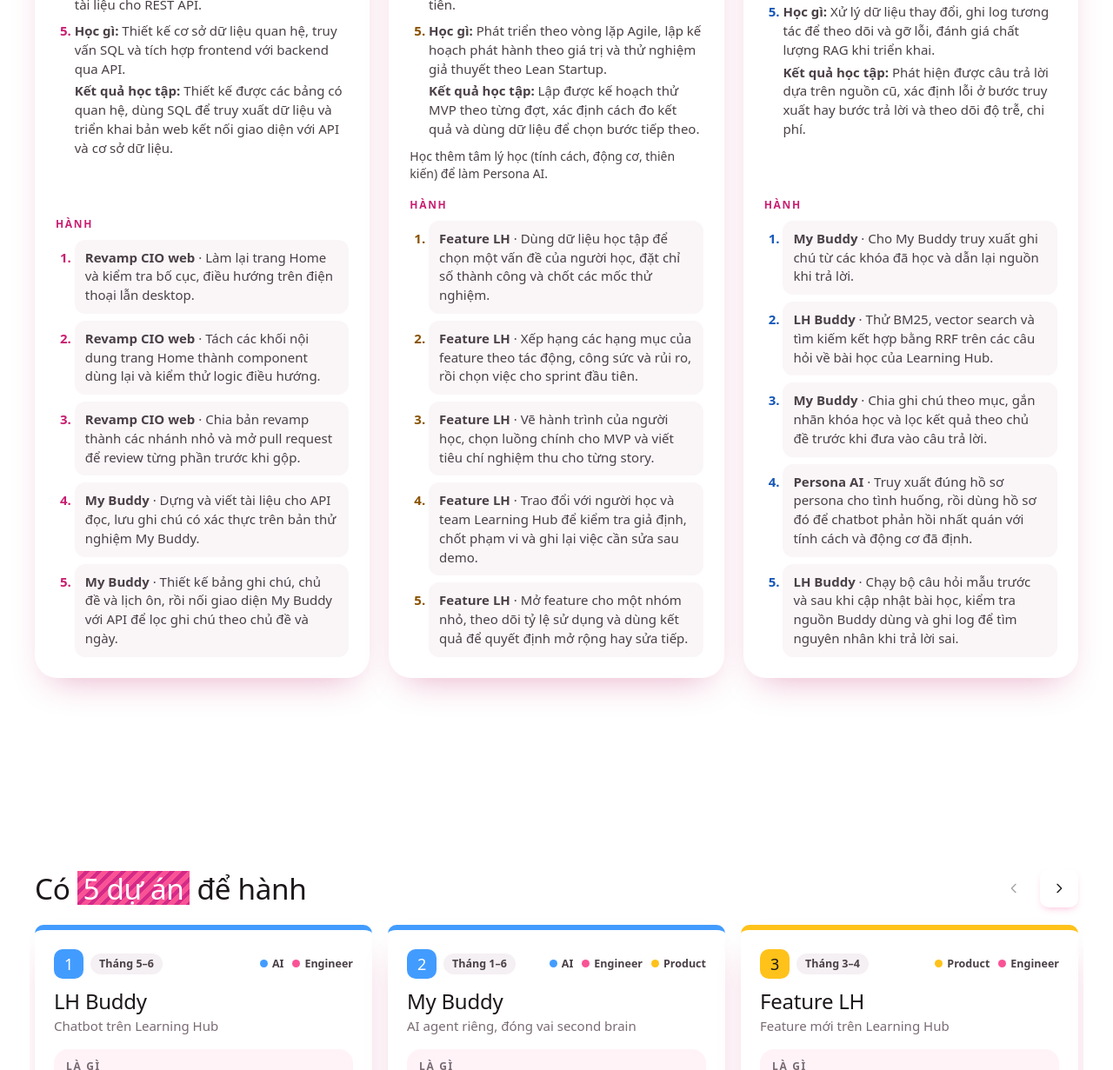
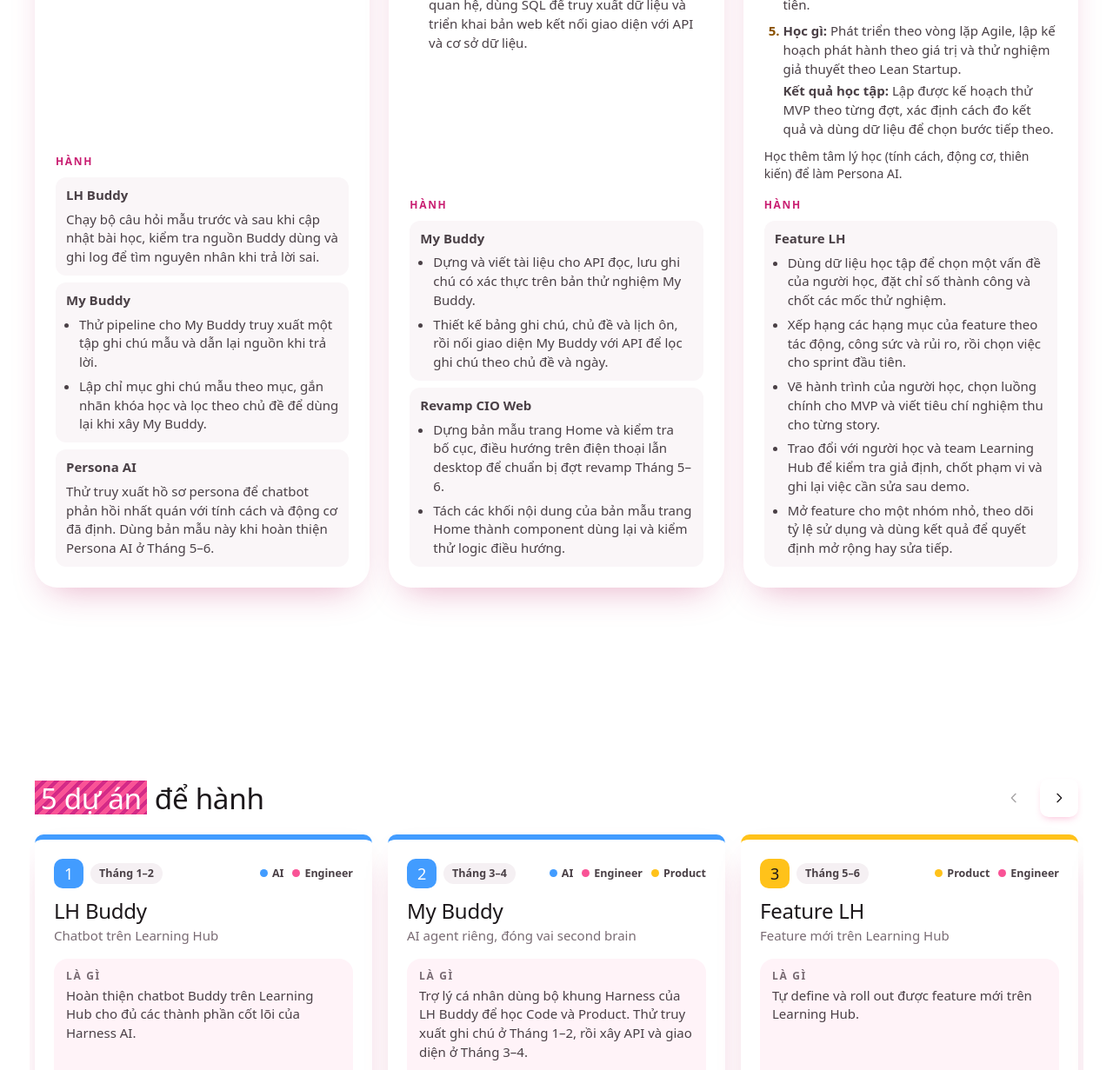
Before and after one commit to kenbonbi-sys/Ken-s-IDP, a plain HTML site: page index.html in a window 1280 px wide. Shown: the part 1102-2333 px from the top of the page at 87% size. Drawn offline with Linux system fonts and the light colour scheme; a web font is replaced by a local one.

Commit message:
Reorder IDP checkpoints and group applications by project

```diff
--- a/index.html
+++ b/index.html
@@ -23,7 +23,7 @@
   --ms-bg:repeating-linear-gradient(135deg,#F95396 0 .17em,#D42A87 .17em .3em);
   --ink:#1C171A; --ink-2:#4A4046; --ink-3:#796B73;
   --ok:#12B76A; --ok-soft:#DCFCE7;
-  /* Product Engineer = Engineer (nặng nhất) · Product · AI */
+  /* Màu cho AI, Engineering và Product */
   --eng:#F95396; --prod:#FFC21A; --ai:#429CFF;
   --eng-d:#D42A87; --prod-d:#F2B200; --ai-d:#1B6FE0;
   --eng-t:#C91F72; --prod-t:#8A5200; --ai-t:#1657B8;
@@ -225,15 +225,15 @@ code{font-family:ui-monospace,"Cascadia Code",Consolas,monospace;font-size:.88em
 .pr-h,.pr{display:grid;grid-template-columns:minmax(0,1fr) 36px minmax(0,1fr);gap:10px}
 .pr-h{margin-bottom:-2px}
 .pr-h .lbl:last-child{grid-column:3}
+.pr-lessons{display:grid;gap:8px}
 .pr-l,.pr-r{display:flex;min-width:0;padding:14px 16px;border-radius:16px;line-height:1.45}
 .pr-l{gap:10px;background:#FAF6F8}
 .pr-l .gdot{margin-top:5px;border-color:#FAF6F8}
-.pr-x{display:flex;flex-direction:column;gap:2px;min-width:0}
 .pr-d{font-size:15.5px;color:var(--ink)}
 .pr-k{display:none}
-.pr-a{display:grid;place-items:center;color:var(--pink)}
+.pr-a{display:grid;align-self:start;place-items:center;height:48px;color:var(--pink)}
 .pr-a .ic{width:22px;height:22px}
-.pr-r{flex-direction:column;gap:2px;border:1.5px dashed #F7C6DA;background:#fff;text-align:left;cursor:pointer;transition:transform .3s var(--out),background-color .2s ease}
+.pr-r{align-self:start;flex-direction:column;gap:6px;border:1.5px dashed #F7C6DA;background:#fff;text-align:left;cursor:pointer;transition:transform .3s var(--out),background-color .2s ease}
 .pr-r:hover{transform:translateX(4px);background:var(--pink-50)}
 .pr-r b{font-size:13.5px;font-weight:800;color:var(--pink-text)}
 .card-d a{color:var(--pink-text);text-underline-offset:3px}
@@ -243,8 +243,12 @@ code{font-family:ui-monospace,"Cascadia Code",Consolas,monospace;font-size:.88em
 .col li::before{content:"";position:absolute;left:2px;top:9px;width:7px;height:7px;border-radius:2px;background:var(--pink);transform:rotate(45deg)}
 .col-p li::before{background:transparent;border:2px solid var(--pink)}
 .side{display:flex;flex-direction:column;gap:10px;margin-bottom:24px}
-.side-b{display:flex;align-items:flex-start;gap:10px;width:100%;padding:10px 12px;border:0;border-radius:12px;background:#FAF6F8;font-size:15px;line-height:1.45;color:var(--ink-2);text-align:left;cursor:pointer;transition:background-color .2s ease,transform .3s var(--out)}
+.pl-apps{display:grid;gap:8px}
+.side-b{display:flex;flex-direction:column;gap:6px;width:100%;padding:10px 12px;border:0;border-radius:12px;background:#FAF6F8;font-size:15px;line-height:1.45;color:var(--ink-2);text-align:left;cursor:pointer;transition:background-color .2s ease,transform .3s var(--out)}
 .side-b:hover{background:var(--pink-50);transform:translateX(4px)}
+.app-items{display:grid;gap:6px;width:100%}
+.app-item{display:list-item;list-style:disc;margin-left:1em}
+.app-item:only-child{display:block;margin-left:0}
 
 .card-nav{display:flex;align-items:center;justify-content:space-between;gap:12px;margin-top:32px;padding-top:22px;border-top:1.5px dashed #F7C6DA}
 .dots{display:flex;gap:6px}
@@ -449,7 +453,40 @@ code{font-family:ui-monospace,"Cascadia Code",Consolas,monospace;font-size:.88em
   /* ================= DỮ LIỆU ================= */
   // Mỗi kỹ năng có một ứng dụng cụ thể, dùng chung cho card và checkpoint.
   var PILLARS = [
-    { k: "eng", n: 1, name: "Engineer", checkpoint: "Engineering", period: "Tháng 1–2",
+    { k: "ai", n: 1, name: "AI", checkpoint: "AI", period: "Tháng 1–2",
+      cert: {
+        name: "Retrieval Augmented Generation (RAG)",
+        meta: "DeepLearning.AI · 5 mô-đun",
+        url: "https://www.deeplearning.ai/courses/retrieval-augmented-generation"
+      },
+      outcomes: [
+        {
+          topics: "Kiến trúc RAG với kho tri thức, hàm truy xuất và hàm bổ sung ngữ cảnh vào prompt trước khi gửi cho LLM.",
+          learn: "Dựng được pipeline RAG đầu tiên, từ câu hỏi đến bước truy xuất tài liệu và tạo câu trả lời dựa trên tài liệu đó.",
+          project: "p2",
+          apply: "Thử pipeline cho My Buddy truy xuất một tập ghi chú mẫu và dẫn lại nguồn khi trả lời."
+        },
+        {
+          topics: "Chia tài liệu thành đoạn, tạo embedding, lập chỉ mục và tìm kiếm trong cơ sở dữ liệu vector Weaviate.",
+          learn: "Xây được chỉ mục vector từ một tập tài liệu và truy xuất được các đoạn liên quan khi kho dữ liệu lớn lên.",
+          project: "p2",
+          apply: "Lập chỉ mục ghi chú mẫu theo mục, gắn nhãn khóa học và lọc theo chủ đề để dùng lại khi xây My Buddy."
+        },
+        {
+          topics: "Dựng chatbot theo một lĩnh vực cụ thể, thiết kế prompt từ dữ liệu riêng và thử LLM nguồn mở do Together AI cung cấp.",
+          learn: "Dựng được chatbot dùng kho dữ liệu riêng để trả lời câu hỏi thường gặp và đưa ra gợi ý có căn cứ.",
+          project: "p5",
+          apply: "Thử truy xuất hồ sơ persona để chatbot phản hồi nhất quán với tính cách và động cơ đã định. Dùng bản mẫu này khi hoàn thiện Persona AI ở Tháng 5–6."
+        },
+        {
+          topics: "Xử lý dữ liệu thay đổi, ghi log tương tác để theo dõi và gỡ lỗi, đánh giá chất lượng RAG khi triển khai.",
+          learn: "Phát hiện được câu trả lời dựa trên nguồn cũ, xác định lỗi ở bước truy xuất hay bước trả lời và theo dõi độ trễ, chi phí.",
+          project: "p1",
+          apply: "Chạy bộ câu hỏi mẫu trước và sau khi cập nhật bài học, kiểm tra nguồn Buddy dùng và ghi log để tìm nguyên nhân khi trả lời sai."
+        }
+      ],
+      done: ["LH Buddy có bộ câu hỏi đánh giá dùng lại được và log để kiểm tra nguồn trả lời.", "Có bản mẫu My Buddy trả lời có nguồn và Persona AI phản hồi theo hồ sơ đã chọn."] },
+    { k: "eng", n: 2, name: "Engineer", checkpoint: "Engineering", period: "Tháng 3–4",
       cert: {
         name: "Meta Full Stack Developer Specialization",
         meta: "Meta · Coursera · 10 khóa",
@@ -460,19 +497,13 @@ code{font-family:ui-monospace,"Cascadia Code",Consolas,monospace;font-size:.88em
           topics: "Vai trò của lập trình viên full-stack, cách trình duyệt, máy chủ và cơ sở dữ liệu phối hợp, cùng HTML, CSS và Bootstrap.",
           learn: "Giải thích được luồng của một yêu cầu web và dựng được trang tự điều chỉnh bố cục theo kích thước màn hình.",
           project: "p4",
-          apply: "Làm lại trang Home và kiểm tra bố cục, điều hướng trên điện thoại lẫn desktop."
+          apply: "Dựng bản mẫu trang Home và kiểm tra bố cục, điều hướng trên điện thoại lẫn desktop để chuẩn bị đợt revamp Tháng 5–6."
         },
         {
           topics: "JavaScript, thao tác với DOM, component React, props, state, biểu mẫu và kiểm thử bằng Jest.",
           learn: "Tạo được component React dùng lại, cập nhật giao diện theo thao tác người dùng và viết unit test cho logic JavaScript.",
           project: "p4",
-          apply: "Tách các khối nội dung trang Home thành component dùng lại và kiểm thử logic điều hướng."
-        },
-        {
-          topics: "Dòng lệnh, lịch sử phiên bản, nhánh Git và làm việc chung trên GitHub.",
-          learn: "Quản lý được các phiên bản mã nguồn, phát triển trên nhánh riêng và gửi thay đổi để đồng đội review.",
-          project: "p4",
-          apply: "Chia bản revamp thành các nhánh nhỏ và mở pull request để review từng phần trước khi gộp."
+          apply: "Tách các khối nội dung của bản mẫu trang Home thành component dùng lại và kiểm thử logic điều hướng."
         },
         {
           topics: "Cú pháp Python, biến, kiểu dữ liệu, điều kiện, vòng lặp, hàm và lập trình hướng đối tượng. Trong Django, học model, view, định tuyến, xác thực và REST API.",
@@ -487,8 +518,8 @@ code{font-family:ui-monospace,"Cascadia Code",Consolas,monospace;font-size:.88em
           apply: "Thiết kế bảng ghi chú, chủ đề và lịch ôn, rồi nối giao diện My Buddy với API để lọc ghi chú theo chủ đề và ngày."
         }
       ],
-      done: ["Trang Home mới chạy trên môi trường thử nghiệm và có số đo tốc độ trước và sau.", "My Buddy lưu và truy xuất được ghi chú qua API có xác thực."] },
-    { k: "prod", n: 2, name: "Product", checkpoint: "Product", period: "Tháng 3–4",
+      done: ["My Buddy lưu và truy xuất được ghi chú qua API có xác thực.", "Bản mẫu trang Home chạy trên môi trường thử nghiệm và sẵn sàng cho đợt revamp Tháng 5–6."] },
+    { k: "prod", n: 3, name: "Product", checkpoint: "Product", period: "Tháng 5–6",
       cert: {
         name: "IBM Product Owner Professional Certificate",
         meta: "IBM · Coursera · 9 khóa",
@@ -527,79 +558,45 @@ code{font-family:ui-monospace,"Cascadia Code",Consolas,monospace;font-size:.88em
           apply: "Mở feature cho một nhóm nhỏ, theo dõi tỷ lệ sử dụng và dùng kết quả để quyết định mở rộng hay sửa tiếp."
         }
       ],
-      done: ["Feature LH có backlog ưu tiên và tiêu chí nghiệm thu được thống nhất.", "Có kết quả thử nghiệm với nhóm đầu tiên và quyết định cho lần phát hành tiếp theo."] },
-    { k: "ai", n: 3, name: "AI", checkpoint: "AI", period: "Tháng 5–6",
-      cert: {
-        name: "Retrieval Augmented Generation (RAG)",
-        meta: "DeepLearning.AI · 5 mô-đun",
-        url: "https://www.deeplearning.ai/courses/retrieval-augmented-generation"
-      },
-      outcomes: [
-        {
-          topics: "Kiến trúc RAG với kho tri thức, hàm truy xuất và hàm bổ sung ngữ cảnh vào prompt trước khi gửi cho LLM.",
-          learn: "Dựng được pipeline RAG đầu tiên, từ câu hỏi đến bước truy xuất tài liệu và tạo câu trả lời dựa trên tài liệu đó.",
-          project: "p2",
-          apply: "Cho My Buddy truy xuất ghi chú từ các khóa đã học và dẫn lại nguồn khi trả lời."
-        },
-        {
-          topics: "Tìm kiếm từ khóa với BM25, tìm kiếm ngữ nghĩa bằng embedding và kết hợp kết quả bằng Reciprocal Rank Fusion (RRF).",
-          learn: "Triển khai và so sánh được các cách truy xuất trên cùng bộ câu hỏi để xem chúng ảnh hưởng thế nào đến tài liệu tìm được và câu trả lời.",
-          project: "p1",
-          apply: "Thử BM25, vector search và tìm kiếm kết hợp bằng RRF trên các câu hỏi về bài học của Learning Hub."
-        },
-        {
-          topics: "Chia tài liệu thành đoạn, tạo embedding, lập chỉ mục và tìm kiếm trong cơ sở dữ liệu vector Weaviate.",
-          learn: "Xây được chỉ mục vector từ một tập tài liệu và truy xuất được các đoạn liên quan khi kho dữ liệu lớn lên.",
-          project: "p2",
-          apply: "Chia ghi chú theo mục, gắn nhãn khóa học và lọc kết quả theo chủ đề trước khi đưa vào câu trả lời."
-        },
-        {
-          topics: "Dựng chatbot theo một lĩnh vực cụ thể, thiết kế prompt từ dữ liệu riêng và thử LLM nguồn mở do Together AI cung cấp.",
-          learn: "Dựng được chatbot dùng kho dữ liệu riêng để trả lời câu hỏi thường gặp và đưa ra gợi ý có căn cứ.",
-          project: "p5",
-          apply: "Truy xuất đúng hồ sơ persona cho tình huống, rồi dùng hồ sơ đó để chatbot phản hồi nhất quán với tính cách và động cơ đã định."
-        },
-        {
-          topics: "Xử lý dữ liệu thay đổi, ghi log tương tác để theo dõi và gỡ lỗi, đánh giá chất lượng RAG khi triển khai.",
-          learn: "Phát hiện được câu trả lời dựa trên nguồn cũ, xác định lỗi ở bước truy xuất hay bước trả lời và theo dõi độ trễ, chi phí.",
-          project: "p1",
-          apply: "Chạy bộ câu hỏi mẫu trước và sau khi cập nhật bài học, kiểm tra nguồn Buddy dùng và ghi log để tìm nguyên nhân khi trả lời sai."
-        }
-      ],
-      done: ["LH Buddy có kết quả so sánh các cách truy xuất và một bộ eval dùng lại được.", "My Buddy trả lời có nguồn và Persona AI trả lời dựa trên hồ sơ đã chọn."] }
+      done: ["Feature LH có backlog ưu tiên và tiêu chí nghiệm thu được thống nhất.", "Có kết quả thử nghiệm với nhóm đầu tiên và quyết định cho lần phát hành tiếp theo."] }
   ];
-  var PILLAR_NAME = { eng: "Engineer", prod: "Product", ai: "AI" };
+  var PILLAR_BY_KEY = Object.fromEntries(PILLARS.map(function (p) { return [p.k, p]; }));
 
   // 5 dự án (Hành). tri = phần chính (màu thẻ), tags = các phần dự án dùng tới
   var PROJECTS = [
-    { id: "p1", n: 1, tri: "ai", tags: ["ai", "eng"], name: "LH Buddy", sub: "Chatbot trên Learning Hub", when: "Tháng 5–6",
+    { id: "p1", n: 1, tri: "ai", tags: ["ai", "eng"], name: "LH Buddy", sub: "Chatbot trên Learning Hub", when: PILLAR_BY_KEY.ai.period,
       what: "Hoàn thiện chatbot Buddy trên Learning Hub cho đủ các thành phần cốt lõi của Harness AI.",
       target: "Buddy có đủ gateway, memory, knowledge base, vòng lặp tool, MCP, tracing, eval và feedback người dùng; điểm eval tăng qua từng vòng sửa.",
-      uses: [PILLARS[2].cert.name, "Harness AI", "Engineer: back-end"] },
-    { id: "p2", n: 2, tri: "ai", tags: ["ai", "eng", "prod"], name: "My Buddy", sub: "AI agent riêng, đóng vai second brain", when: "Tháng 1–6",
-      what: "Agent của riêng em, nắm kiến thức về Code, Product và tự học (self-learning). Dùng chung bộ khung Harness với LH Buddy.",
-      target: "Hỏi được My Buddy về code đang làm và kiến thức product; note của cả 3 chứng chỉ nằm trong đó và nó tự nhắc em ôn lại.",
-      uses: [PILLARS[0].cert.name, PILLARS[2].cert.name, "Ghi chú từ các khóa học"] },
-    { id: "p3", n: 3, tri: "prod", tags: ["prod", "eng"], name: "Feature LH", sub: "Feature mới trên Learning Hub", when: "Tháng 3–4",
+      uses: [PILLAR_BY_KEY.ai.cert.name, "Harness AI", "Engineer: back-end"] },
+    { id: "p2", n: 2, tri: "ai", tags: ["ai", "eng", "prod"], name: "My Buddy", sub: "AI agent riêng, đóng vai second brain", when: PILLAR_BY_KEY.eng.period,
+      what: "Trợ lý cá nhân dùng bộ khung Harness của LH Buddy để học Code và Product. Thử truy xuất ghi chú ở Tháng 1–2, rồi xây API và giao diện ở Tháng 3–4.",
+      target: "Lưu được ghi chú các khóa qua API có xác thực, hỏi đáp có nguồn và nhắc ôn lại kiến thức.",
+      uses: [PILLAR_BY_KEY.eng.cert.name, PILLAR_BY_KEY.ai.cert.name, "Ghi chú từ các khóa học"] },
+    { id: "p3", n: 3, tri: "prod", tags: ["prod", "eng"], name: "Feature LH", sub: "Feature mới trên Learning Hub", when: PILLAR_BY_KEY.prod.period,
       what: "Tự define và roll out được feature mới trên Learning Hub.",
       target: "Ít nhất 1 feature đi đủ vòng: tìm vấn đề → đề xuất → làm → roll out → đo số liệu → báo cáo.",
-      uses: [PILLARS[1].cert.name, "Engineer: full-stack"] },
-    { id: "p4", n: 4, tri: "eng", tags: ["eng", "prod"], name: "Revamp CIO web", sub: "Làm mới website CIO", when: "Tháng 1–2",
-      what: "Làm mới website CIO: cấu trúc trang (IA), trang Home và tốc độ tải.",
+      uses: [PILLAR_BY_KEY.prod.cert.name, "Engineer: full-stack"] },
+    { id: "p4", n: 4, tri: "eng", tags: ["eng", "prod"], name: "Revamp CIO Web", sub: "Làm mới website CIO", when: "Tháng 5–6",
+      what: "Dùng bản mẫu Home từ Tháng 3–4 để làm mới cấu trúc trang, trang Home và cải thiện tốc độ tải trong Tháng 5–6.",
       target: "Website CIO mới lên production, có số đo tốc độ trước và sau.",
-      uses: [PILLARS[0].cert.name] },
+      uses: [PILLAR_BY_KEY.eng.cert.name] },
     { id: "p5", n: 5, tri: "ai", tags: ["ai", "prod"], name: "Persona AI", sub: "AI đóng vai persona", when: "Tháng 5–6",
-      what: "AI đóng vai persona khách hàng, xây trên kiến thức tâm lý học: tính cách, động cơ, thiên kiến.",
+      what: "Thử truy xuất hồ sơ persona ở Tháng 1–2. Hoàn thiện bản dùng thử ở Tháng 5–6 với tính cách, động cơ và thiên kiến của từng persona.",
       target: "Persona phản ứng nhất quán với tính cách đã định (đo bằng eval), team dùng thử được trong công việc.",
-      uses: ["Tâm lý học", PILLARS[2].cert.name, "Harness: soul.md, memory, eval"] }
+      uses: ["Tâm lý học", PILLAR_BY_KEY.ai.cert.name, "Harness: soul.md, memory, eval"] }
   ];
-  function projOf(id) { return PROJECTS.filter(function (p) { return p.id === id; })[0]; }
+
+  function projectGroups(outcomes) {
+    return PROJECTS.map(function (project) {
+      return { project: project, items: outcomes.filter(function (item) { return item.project === project.id; }) };
+    }).filter(function (group) { return group.items.length > 0; });
+  }
 
   // Thẻ dự án: 5 tầng là 5 hàng của subgrid → mọi thẻ trong carousel thẳng hàng từng tầng
   function projHTML(p) {
     return '<article class="goal" id="proj-' + p.id + '" data-tri="' + p.tri + '">' +
       '<div class="goal-h"><span class="pnum dsp">' + p.n + '</span><span class="gkind">' + esc(p.when) + '</span><span class="ptags">' +
-        p.tags.map(function (k) { return '<span class="ptag"><span class="gdot" data-tri="' + k + '"></span>' + PILLAR_NAME[k] + "</span>"; }).join("") + "</span></div>" +
+        p.tags.map(function (k) { return '<span class="ptag"><span class="gdot" data-tri="' + k + '"></span>' + esc(PILLAR_BY_KEY[k].name) + "</span>"; }).join("") + "</span></div>" +
       '<div class="goal-tw"><h3 class="dsp goal-t">' + esc(p.name) + '</h3><p class="goal-sub">' + esc(p.sub) + "</p></div>" +
       '<div class="gft now"><span class="lbl">Là gì</span><p>' + esc(p.what) + "</p></div>" +
       '<div class="gft to"><span class="lbl lbl-p">Đích sau 6 tháng</span><p>' + esc(p.target) + "</p></div>" +
@@ -724,17 +721,16 @@ code{font-family:ui-monospace,"Cascadia Code",Consolas,monospace;font-size:.88em
           courseLink(p.cert) + '<small>' + esc(p.cert.meta + " · " + p.period) + '</small></span></div>' +
           '<ol class="pl-list">' + p.outcomes.map(function (item) { return '<li>' + learningHTML(item) + '</li>'; }).join("") + '</ol>' +
           (p.extra ? '<p class="cert-x">' + esc(p.extra) + '</p>' : "") + '</div>' +
-        '<div class="pl-b"><h4 class="lbl lbl-p">Hành</h4><ol class="pl-list">' +
-          p.outcomes.map(function (item) {
-            var project = projOf(item.project);
-            return '<li><button type="button" class="side-b" data-proj="' + project.id + '">' +
-              '<span><b>' + esc(project.name) + '</b> · ' + esc(item.apply) + '</span></button></li>';
-          }).join("") + '</ol></div></article>';
+        '<div class="pl-b"><h4 class="lbl lbl-p">Hành</h4><ul class="pl-apps">' +
+          projectGroups(p.outcomes).map(function (group) {
+            return '<li><button type="button" class="side-b" data-proj="' + group.project.id + '">' +
+              applicationHTML(group) + '</button></li>';
+          }).join("") + '</ul></div></article>';
     }).join("");
 
     // 5 dự án trong một carousel
     $("#cats").innerHTML = '<div class="cat rv" id="cat-proj">' +
-      '<div class="cat-h"><h3 class="dsp">Có <span class="ms">' + PROJECTS.length + ' dự án</span> để hành</h3>' +
+      '<div class="cat-h"><h3 class="dsp"><span class="ms">' + PROJECTS.length + ' dự án</span> để hành</h3>' +
       '<div class="cat-nav"><button type="button" class="nb" data-cr="-1" aria-label="Thẻ trước">' + svg("left") + '</button><button type="button" class="nb" data-cr="1" aria-label="Thẻ sau">' + svg("right") + "</button></div></div>" +
       '<div class="cr" tabindex="0" aria-label="5 dự án">' + PROJECTS.map(projHTML).join("") + "</div></div>";
 
@@ -758,14 +754,21 @@ code{font-family:ui-monospace,"Cascadia Code",Consolas,monospace;font-size:.88em
     return '<span class="learn-topics"><b>Học gì:</b> ' + esc(item.topics) + '</span>' +
       '<span class="learn-result"><b>Kết quả học tập:</b> ' + esc(item.learn) + '</span>';
   }
+  function applicationHTML(group) {
+    return '<b>' + esc(group.project.name) + '</b><span class="app-items">' +
+      group.items.map(function (item) { return '<span class="app-item">' + esc(item.apply) + '</span>'; }).join("") + '</span>';
+  }
   function bodyHTML(p) {
     return '<div class="pairs"><div class="pr-h" aria-hidden="true"><span class="lbl lbl-p">Học</span><span class="lbl lbl-p">Hành</span></div>' +
-      p.outcomes.map(function (item) {
-        var project = projOf(item.project);
-        return '<div class="pr"><div class="pr-l" data-tri="' + p.k + '"><span class="gdot" data-tri="' + p.k + '"></span>' +
-          '<span class="pr-x"><span class="pr-k">Học</span><span class="pr-d">' + learningHTML(item) + '</span></span></div>' +
+      projectGroups(p.outcomes).map(function (group) {
+        var lessons = group.items.map(function (item) {
+          return '<div class="pr-l" data-tri="' + p.k + '"><span class="gdot" data-tri="' + p.k + '"></span>' +
+            '<span class="pr-d">' + learningHTML(item) + '</span></div>';
+        }).join("");
+        return '<div class="pr"><div class="pr-lessons"><span class="pr-k">Học</span>' + lessons + '</div>' +
           '<span class="pr-a" aria-hidden="true">' + svg("right") + '</span>' +
-          '<button type="button" class="pr-r" data-proj="' + project.id + '"><span class="pr-k">Hành</span><b>' + esc(project.name) + '</b><span class="pr-d">' + esc(item.apply) + '</span></button></div>';
+          '<button type="button" class="pr-r" data-proj="' + group.project.id + '"><span class="pr-k">Hành</span>' +
+          applicationHTML(group) + '</button></div>';
       }).join("") + '</div>' +
       '<div class="col"><span class="lbl lbl-p">Kết quả cần đạt</span><ul>' +
         p.done.map(function (item) { return '<li>' + esc(item) + '</li>'; }).join("") + '</ul></div>';
```
